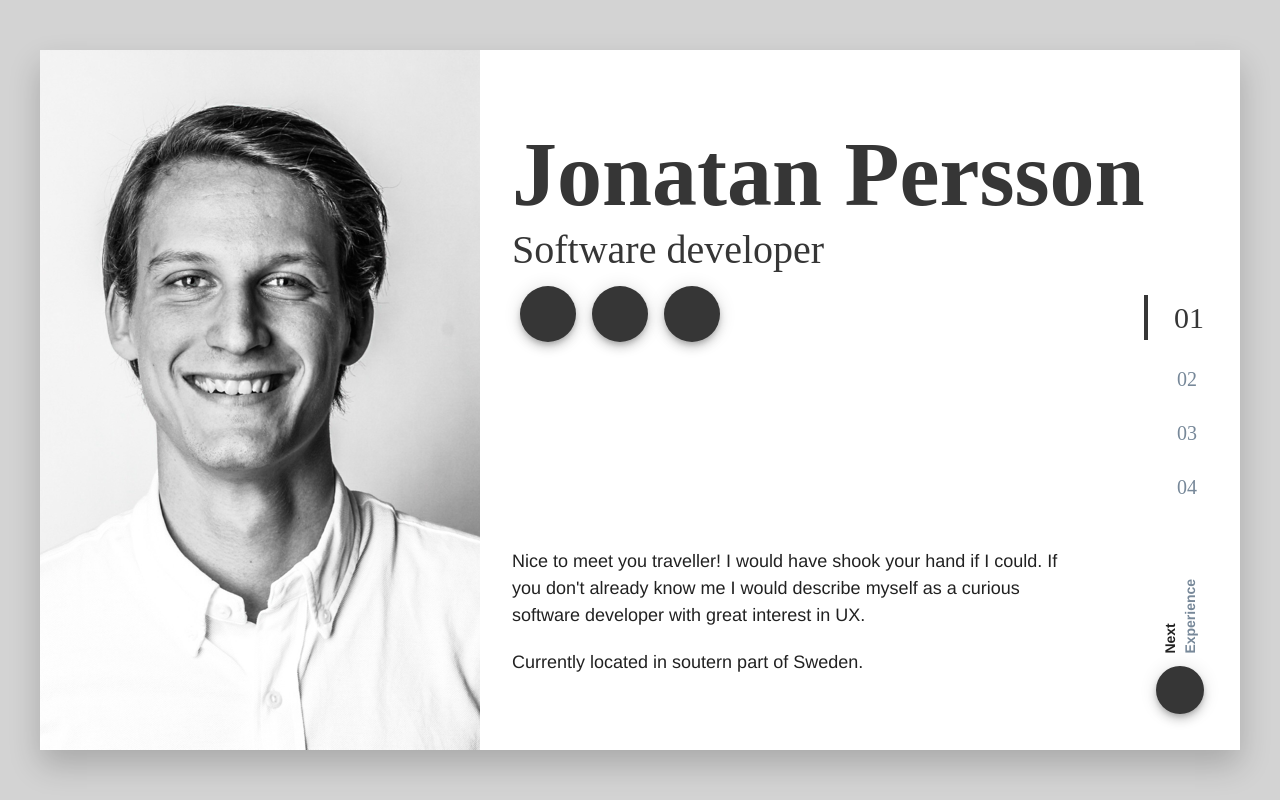
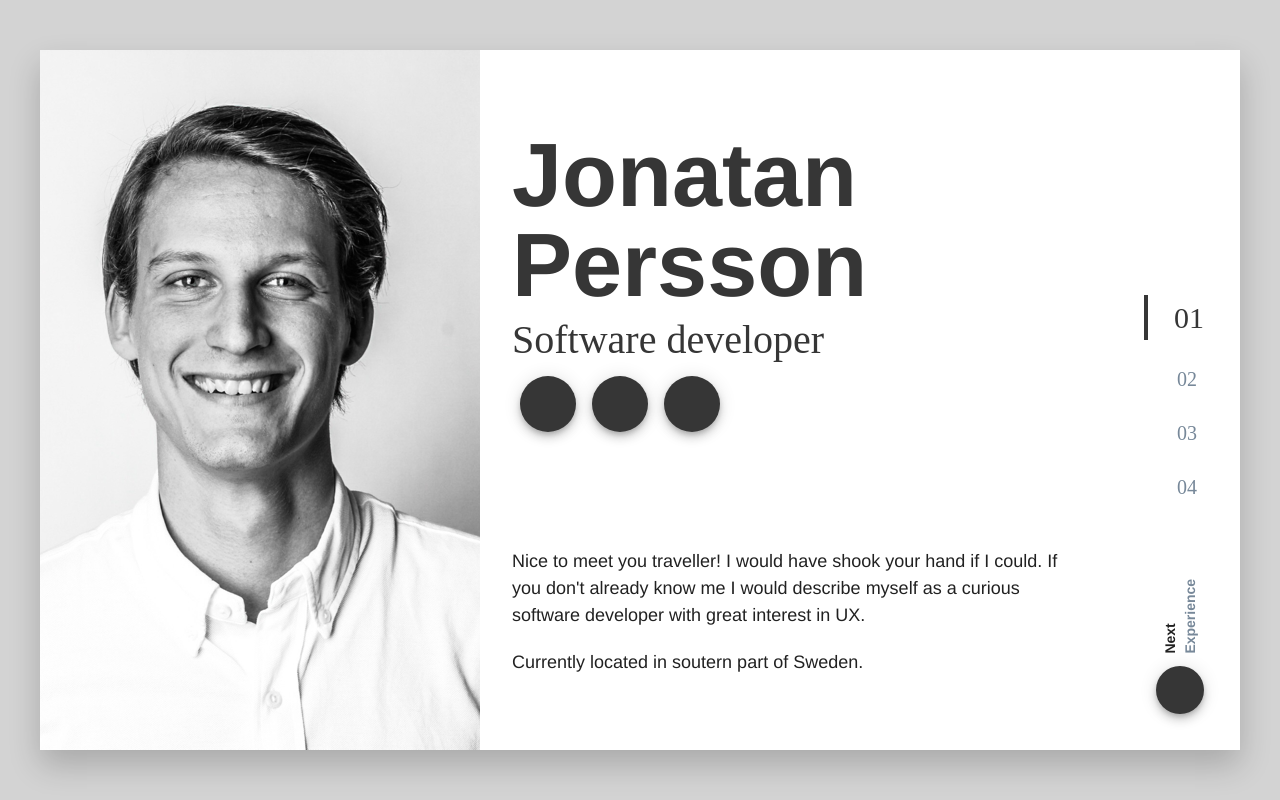
Before and after one commit to jonatanpersson123/cv, a Vue app in the folder frontend/: page /#/ in a window 1280 px wide. Built offline with nearby package versions, Linux system fonts and the light colour scheme; some icons are missing.

Commit message:
Main layout and scroll on navigation.

```diff
--- a/frontend/package.json
+++ b/frontend/package.json
@@ -14,6 +14,7 @@
     "vue": "^2.5.2",
     "vue-awesome": "^3.3.1",
     "vue-router": "^3.0.1",
+    "vue-scrollto": "^2.13.0",
     "vuetify": "^1.4.2",
     "vuex": "^3.1.0"
   },
--- a/frontend/src/App.vue
+++ b/frontend/src/App.vue
@@ -41,8 +41,22 @@ body {
 
 }
 
+h1 {
+  color: #363636;
+  font-size: 72px;
+  margin-bottom: 24px;
+}
+
+p {
+  font-size: 16px;
+}
+
 .flex {
   display: flex;
 }
 
+::-webkit-scrollbar {
+    display: none;
+}
+
 </style>
--- a/frontend/src/components/CV.vue
+++ b/frontend/src/components/CV.vue
@@ -1,29 +1,34 @@
 <template>
     <div>
-        <div id="content">
+        <div id="main-area">
             <navigation></navigation>
-            <Intro></Intro>
-        <!-- <experience></experience>
-        <education></education>
-        <skills></skills> -->
+            <div id="content">
+                <intro></intro>
+                <experience></experience>
+                <!--<education></education>
+                <skills></skills> -->
+            </div>
         </div>
     </div>
 </template>
 
 <script>
 import Navigation from './Navigation'
+import Experience from './Experience'
 import Intro from './Intro'
     export default {
         name: 'CV',
         components: {
             Intro,
+            Experience,
             Navigation
         }
     }
 </script>
 
 <style scoped>
-#content {
+
+#main-area {
     background: white;
     max-width: 1200px;
     height: 700px;
@@ -33,6 +38,14 @@ import Intro from './Intro'
     bottom: 0;
     right: 0;
     left: 0;
+    overflow: hidden;
     box-shadow: 0 15px 30px hsla(0,0%,0%,.2);
 }
+
+#content {
+    width: 100%;
+    height: 100%;
+    overflow: hidden;
+}
+
 </style>
--- a/frontend/src/components/Intro.vue
+++ b/frontend/src/components/Intro.vue
@@ -1,9 +1,9 @@
 <template>
-    <section class="flex">
+    <section id="intro" class="flex">
         <intro-portrait></intro-portrait>
         <div class="intro-content">
             <div>
-                <h1>Jonatan Persson</h1>
+                <h1 class="large">Jonatan Persson</h1>
                 <h2>Software developer</h2>
                 <icon-button-list :buttonList="buttonList"></icon-button-list>
             </div>
@@ -37,10 +37,8 @@ export default {
 </script>
 
 <style scoped>
-h1 {
-    font-family: Avenir-Heavy;
+h1.large {
     font-size: 90px;
-    color: #363636;
     margin: 0;
     line-height: 1;
 }
@@ -51,6 +49,10 @@ h2 {
     font-weight: initial;
     color: #363636;
     margin: 0;
+}
+
+#intro {
+    /* display: none; */
 }
 
 .intro-description {
--- a/frontend/src/components/Navigation.vue
+++ b/frontend/src/components/Navigation.vue
@@ -1,4 +1,5 @@
 <template>
+    <div id="nav-container">
         <div class="navigator">
             <div id="prev-container" class="prev">
                 <v-scroll-x-transition>
@@ -23,6 +24,8 @@
                 </v-scroll-x-transition>
             </div>
         </div>
+    </div>
+
 </template>
 
 <script>
@@ -57,6 +60,7 @@ export default {
     methods: {
         ...mapMutations(['updateCurrentChapter']),
         goToNext() {
+            this.$vuetify.goTo(99999, null)
             this.updateCurrentChapter(this.nextChapter)
         },
         goToPrev() {
@@ -81,6 +85,12 @@ export default {
 nav {
     position: relative;
     flex: 1;
+}
+
+#nav-container {
+    position: absolute;
+    height: 100%;
+    width: 100%;
 }
 
 #next-container {
--- a/frontend/src/store.js
+++ b/frontend/src/store.js
@@ -1,7 +1,23 @@
 import Vue from 'vue'
 import Vuex from 'vuex'
+Vue.use(Vuex)
 
-Vue.use(Vuex)
+var VueScrollTo = require('vue-scrollto')
+
+var options = {
+    container: '#content',
+    easing: 'ease',
+    force: true,
+    cancelable: true,
+    onStart: function(element) {
+    },
+    onDone: function(element) {
+    },
+    onCancel: function() {
+    },
+    x: false,
+    y: true
+}
 
 const chapters = [
     { id: 1, chapterNumber: '01', chapterTitle: 'Intro' },
@@ -22,6 +38,7 @@ const initStore = () =>
     mutations: {
       updateCurrentChapter(state, newChapter) {
         state.currentChapter = newChapter
+        VueScrollTo.scrollTo(document.getElementById(newChapter.chapterTitle.toLowerCase()), 750, options)
       }
     },
 
```
Also changed, not shown: 1 other file (tests, documents, lock files or other folders). Lines whose indentation alone changed are shown as unchanged.
